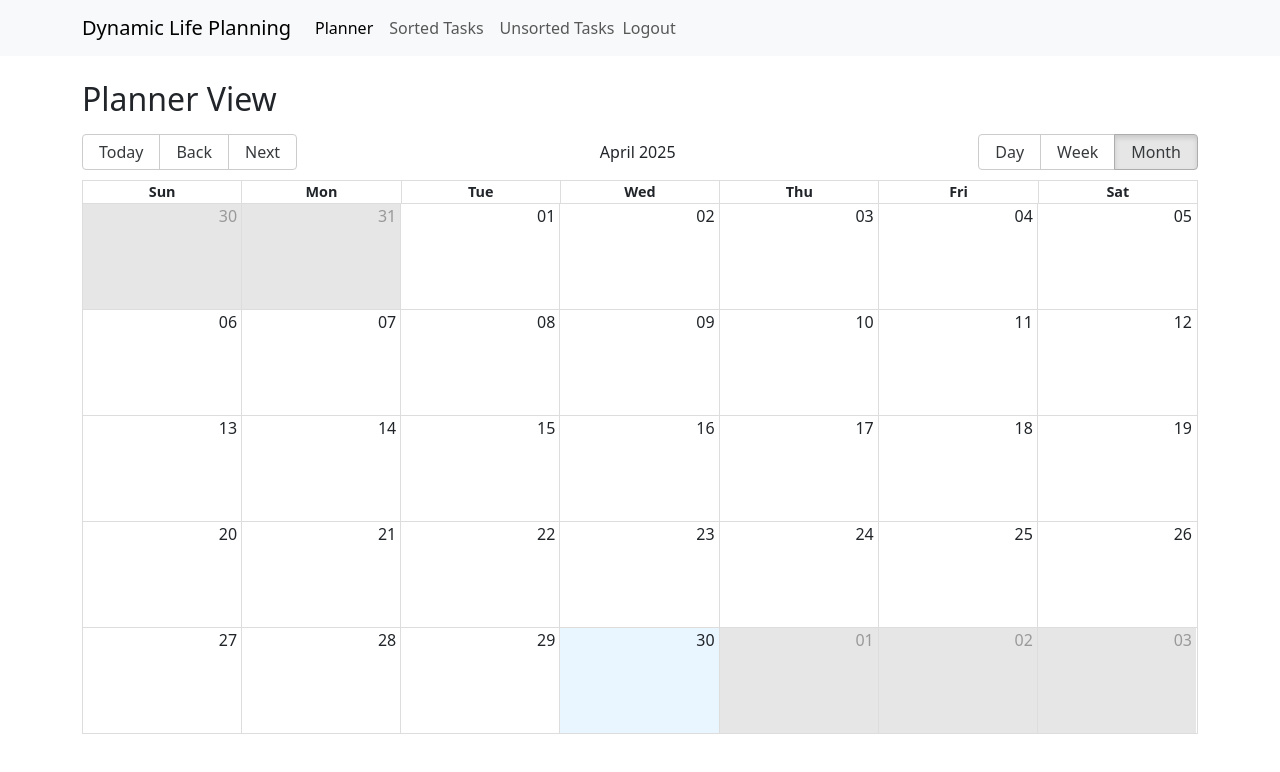
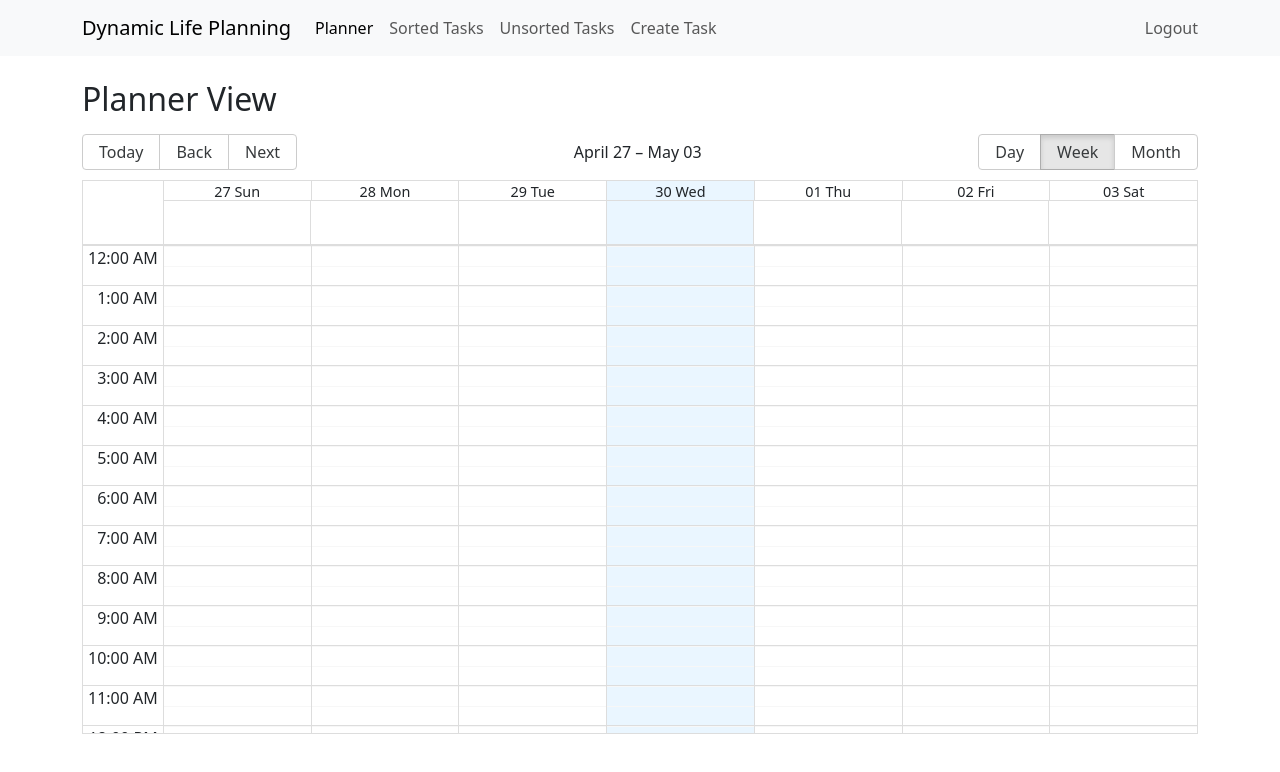
Before and after one commit to tokentrojan/Dynamic-Life-Planning, a React (Vite) app in the folder client/: page /planner in a window 1280 px wide. Shown: the top 772 px of the page. Built offline with nearby package versions, Linux system fonts and the light colour scheme; no server answers; sample sign-in values are in the browser's storage.

Commit message:
Task field updates + Task Creation
Updated task fields, corrected all instances to follow updated structure.
Created a taskCreation page that takes input from user
needs to be able to write to DB

```diff
--- a/client/package.json
+++ b/client/package.json
@@ -17,13 +17,15 @@
     "react-big-calendar": "^1.18.0",
     "react-bootstrap": "^2.10.9",
     "react-dom": "^19.0.0",
-    "react-router-dom": "^7.5.3"
+    "react-router-dom": "^7.5.3",
+    "uuid": "^11.1.0"
   },
   "devDependencies": {
     "@eslint/js": "^9.21.0",
     "@types/react": "^19.1.2",
     "@types/react-big-calendar": "^1.16.1",
     "@types/react-dom": "^19.0.4",
+    "@types/uuid": "^10.0.0",
     "@vitejs/plugin-react": "^4.3.4",
     "eslint": "^9.21.0",
     "eslint-plugin-react-hooks": "^5.1.0",
--- a/client/src/App.tsx
+++ b/client/src/App.tsx
@@ -6,6 +6,7 @@ import Login from './pages/Login';
 import Planner from './pages/Planner';
 import SortedTasks from './pages/SortedTasks';
 import UnsortedTasks from './pages/UnsortedTasks';
+import CreateTask from './pages/CreateTask';
 import { useEffect, useState } from 'react';
 import { onAuthStateChanged } from 'firebase/auth';
 import { auth } from './firebase';
@@ -37,6 +38,7 @@ function App() {
         <Route path="/planner" element={isAuthenticated ? <Planner /> : <Navigate to="/login" />} />
         <Route path="/sorted" element={isAuthenticated ? <SortedTasks /> : <Navigate to="/login" />} />
         <Route path="/unsorted" element={isAuthenticated ? <UnsortedTasks /> : <Navigate to="/login" />} />
+        <Route path="/create" element={isAuthenticated ? <CreateTask /> : <Navigate to="/login"/>} />
         <Route path="*" element={<Navigate to={isAuthenticated ? "/planner" : "/login"} />} />
         <Route path="/signup" element={<SignUp />} />
       </Routes>
--- a/client/src/components/NavBar.tsx
+++ b/client/src/components/NavBar.tsx
@@ -1,8 +1,7 @@
-import { NavLink } from 'react-router-dom';
+import { NavLink, useNavigate } from 'react-router-dom';
 import { Navbar, Nav, Container } from 'react-bootstrap';
 import { signOut } from 'firebase/auth';
-import { auth } from '../firebase'; // adjust path if needed
-import { useNavigate } from 'react-router-dom';
+import { auth } from '../firebase';
 
 function AppNavbar() {
   const navigate = useNavigate();
@@ -15,16 +14,31 @@ function AppNavbar() {
       console.error('Error signing out:', error);
     }
   };
+
   return (
-    <Navbar bg="light" expand="lg">
+    <Navbar bg="light" expand="lg" style={{ backgroundColor: '#e0e0e0' }}>
       <Container>
         <Navbar.Brand href="/planner">Dynamic Life Planning</Navbar.Brand>
-        <Nav className="me-auto">
-          <NavLink className="nav-link" to="/planner">Planner</NavLink>
-          <NavLink className="nav-link" to="/sorted">Sorted Tasks</NavLink>
-          <NavLink className="nav-link" to="/unsorted">Unsorted Tasks</NavLink>
-          <button onClick={handleLogout} className="btn btn-link nav-link" style={{ padding: 0 }}>Logout </button>
-        </Nav>
+
+        <Navbar.Toggle aria-controls="navbar-nav" />
+        <Navbar.Collapse id="navbar-nav">
+          <Nav className="me-auto">
+            <NavLink className="nav-link" to="/planner">Planner</NavLink>
+            <NavLink className="nav-link" to="/sorted">Sorted Tasks</NavLink>
+            <NavLink className="nav-link" to="/unsorted">Unsorted Tasks</NavLink>
+            <NavLink className="nav-link" to="/create">Create Task</NavLink>
+          </Nav>
+
+          <Nav>
+            <button
+              onClick={handleLogout}
+              className="btn btn-link nav-link"
+              style={{ padding: 0 }}
+            >
+              Logout
+            </button>
+          </Nav>
+        </Navbar.Collapse>
       </Container>
     </Navbar>
   );
--- a/client/src/data/sampleTasks.ts
+++ b/client/src/data/sampleTasks.ts
@@ -1,28 +1,46 @@
-import { Task } from "../types/Task";
+import { Task } from '../types/Task';
 
 export const sampleTasks: Task[] = [
   {
-      id: '1',
-      title: 'WebDev Quiz',
-      dueDate: '2025-05-10T08:00:00',
-      duration: 45,
+    userID: 'demoUser',
+    taskID: 'task-001',
+    taskName: 'Finish Assignment',
+    taskDescription: 'Complete the React frontend assignment.',
+    dueDate: '2025-05-10T17:00:00',
     priority: 'high',
+    duration: 120,
     recurring: false,
+    completed: false
   },
   {
-      id: '2',
-      title: 'Touching Grass',
-      dueDate: '2025-05-13T18:00:00',
-      duration: 30,
-      priority: 'low',
+    userID: 'demoUser',
+    taskID: 'task-002',
+    taskName: 'Weekly Team Meeting',
+    taskDescription: 'Join the weekly sync-up with the team.',
+    dueDate: '2025-05-11T10:00:00',
+    priority: 'medium',
+    duration: 60,
     recurring: true,
+    recurringDay: 'Wednesday',
+    completed: false
   },
   {
-      id: '3',
-      title: 'TFT double-up Comp',
-      dueDate: '2025-05-23T14:00:00',
-      duration: 240,
-      priority: 'medium',
+    userID: 'demoUser',
+    taskID: 'task-003',
+    taskName: 'Read 10 pages of a book',
+    taskDescription: 'Part of morning routine reading.',
+    dueDate: '2025-05-09T13:00:00',
+    duration: 20,
     recurring: true,
+    recurringDay: 'Daily',
+    completed: false
   },
+  {
+    userID: 'demoUser',
+    taskID: 'task-004',
+    taskName: 'Grocery Shopping',
+    taskDescription: 'Buy food and essentials.',
+    dueDate: '2025-05-08T18:30:00',
+    completed: false
+  }
 ];
--- /dev/null
+++ b/client/src/pages/CreateTask.tsx
@@ -0,0 +1,119 @@
+import { useState } from 'react';
+import { Form, Button, Container } from 'react-bootstrap';
+import { useNavigate } from 'react-router-dom';
+import { db } from '../firebase';
+import { doc, setDoc } from 'firebase/firestore';
+import { useAuth } from '../AuthContext';
+import { v4 as uuid } from 'uuid';
+
+function CreateTask() {
+  const { currentUser } = useAuth();
+  const navigate = useNavigate();
+
+  const [taskName, setTaskName] = useState('');
+  const [taskDescription, setTaskDescription] = useState('');
+  const [dueDate, setDueDate] = useState('');
+  const [priority, setPriority] = useState('');
+  const [duration, setDuration] = useState<number | ''>('');
+  const [recurring, setRecurring] = useState(false);
+  const [recurringDay, setRecurringDay] = useState('');
+
+  const handleSubmit = async (e: React.FormEvent) => {
+    console.log("uuid:", uuid);
+    e.preventDefault();
+    if (!currentUser) return;
+
+    const taskID = uuid();
+
+    const newTask = {
+      userID: currentUser.uid,
+      taskID,
+      taskName,
+      taskDescription,
+      dueDate,
+      ...(priority && { priority }),
+      ...(duration && { duration: Number(duration) }),
+      ...(recurring && { recurring: true, recurringDay }),
+    };
+
+    const taskRef = doc(db, 'users', currentUser.uid, 'tasks', taskID);
+    await setDoc(taskRef, newTask);
+
+    navigate('/sorted'); // Redirect after creation
+  };
+
+  return (
+    <Container className="mt-4" style={{ maxWidth: 600 }}>
+      <h2>Create New Task</h2>
+      <Form onSubmit={handleSubmit}>
+        <Form.Group className="mb-3">
+          <Form.Label>Task Name *</Form.Label>
+          <Form.Control value={taskName} onChange={e => setTaskName(e.target.value)} required />
+        </Form.Group>
+
+        <Form.Group className="mb-3">
+          <Form.Label>Task Description *</Form.Label>
+          <Form.Control
+            as="textarea"
+            rows={3}
+            value={taskDescription}
+            onChange={e => setTaskDescription(e.target.value)}
+            required
+          />
+        </Form.Group>
+
+        <Form.Group className="mb-3">
+          <Form.Label>Due Date & Time *</Form.Label>
+          <Form.Control type="datetime-local" value={dueDate} onChange={e => setDueDate(e.target.value)} required />
+        </Form.Group>
+
+        <Form.Group className="mb-3">
+          <Form.Label>Priority</Form.Label>
+          <Form.Select value={priority} onChange={e => setPriority(e.target.value)}>
+            <option value="">-- None --</option>
+            <option value="low">Low</option>
+            <option value="medium">Medium</option>
+            <option value="high">High</option>
+          </Form.Select>
+        </Form.Group>
+
+        <Form.Group className="mb-3">
+          <Form.Label>Duration (minutes)</Form.Label>
+          <Form.Control
+            type="number"
+            value={duration}
+            onChange={e => setDuration(e.target.value === '' ? '' : Number(e.target.value))}
+            min={1}
+          />
+        </Form.Group>
+
+        <Form.Check
+          type="checkbox"
+          label="Recurring"
+          checked={recurring}
+          onChange={e => setRecurring(e.target.checked)}
+        />
+
+        {recurring && (
+          <Form.Group className="mb-3 mt-2">
+            <Form.Label>Recurring Day</Form.Label>
+            <Form.Select value={recurringDay} onChange={e => setRecurringDay(e.target.value)}>
+              <option value="">-- Select --</option>
+              <option value="Monday">Monday</option>
+              <option value="Tuesday">Tuesday</option>
+              <option value="Wednesday">Wednesday</option>
+              <option value="Thursday">Thursday</option>
+              <option value="Friday">Friday</option>
+              <option value="Saturday">Saturday</option>
+              <option value="Sunday">Sunday</option>
+            </Form.Select>
+          </Form.Group>
+        )}
+
+        <Button variant="primary" type="submit">Create Task</Button>
+      </Form>
+    </Container>
+  );
+}
+
+export default CreateTask;
--- a/client/src/pages/Planner.tsx
+++ b/client/src/pages/Planner.tsx
@@ -1,96 +1,60 @@
 import { useState } from 'react';
+import { Calendar, dateFnsLocalizer, Views } from 'react-big-calendar';
+import { format, parse, startOfWeek, getDay } from 'date-fns';
+import { enAU } from 'date-fns/locale';
 import 'react-big-calendar/lib/css/react-big-calendar.css';
-import { Calendar, dateFnsLocalizer, Views } from 'react-big-calendar';
-import { format } from 'date-fns';
-import { parse } from 'date-fns/parse';
-import { startOfWeek } from 'date-fns/startOfWeek';
-import { getDay } from 'date-fns/getDay';
-import { enAU } from 'date-fns/locale'; // For dd/mm/yyyy style
 import { Container } from 'react-bootstrap';
 import { sampleTasks } from '../data/sampleTasks';
 import { Task } from '../types/Task';
 
-// Setup for date-fns localization (dd/mm/yyyy)
-const locales = { 'en-AU': enAU };
+// Setup for date-fns
 const localizer = dateFnsLocalizer({
   format,
   parse,
   startOfWeek,
   getDay,
-  locales,
+  locales: { 'en-AU': enAU },
 });
 
-// Task type used for calendar events
+// Calendar display format
 type TaskEvent = {
   id: string;
   title: string;
   start: Date;
   end: Date;
-  priority: 'low' | 'medium' | 'high';
+  priority?: string;
 };
 
-
-
-// Custom task display inside calendar
-const EventCard = ({ event }: { event: TaskEvent }) => {
-  // Returns the Bootstrap badge class based on priority
-  const getBadgeColor = (priority: string) => {
-    switch (priority) {
-      case 'high': return 'danger';
-      case 'medium': return 'warning';
-      case 'low': return 'success';
-      default: return 'secondary';
-    }
-  };
-
-  // Display short info inside the calendar block
-  return (
-    <div className="p-1">
-      <strong>{event.title}</strong>
-      <br />
-      <span className={`badge bg-${getBadgeColor(event.priority)}`}>
-        {event.priority}
-      </span>
-    </div>
-  );
-};
-
-// Main Planner Component
-function Planner() {
-  const convertTasksToEvents = (tasks: Task[]): TaskEvent[] => {
-    return tasks.map(task => {
+const Planner = () => {
+  const convertTasksToEvents = (tasks: Task[]): TaskEvent[] =>
+    tasks.map((task) => {
       const start = new Date(task.dueDate);
-      const end = new Date(start.getTime() + task.duration * 60000); // add duration in minutes
+      const end = new Date(start.getTime() + (task.duration ?? 30) * 60000);
       return {
-        id: task.id,
-        title: task.title,
+        id: task.taskID,
+        title: task.taskName,
         start,
         end,
         priority: task.priority,
       };
     });
-  };
 
   const [events] = useState<TaskEvent[]>(convertTasksToEvents(sampleTasks));
 
   return (
-    <Container className = "mt-4">
+    <Container className="mt-4">
       <h2 className="mb-3">Planner View</h2>
-
       <Calendar
-        localizer={localizer}             // Formats date and time
-        events={events}                   // Your tasks go here
-        startAccessor="start"             // Field used for start time
-        endAccessor="end"                 // Field used for end time
-        views={[Views.DAY, Views.WEEK, Views.MONTH]} // Toggle between views
-        //defaultView={Views.DAY}          // Start on week view
-        style={{ height: 600 }}           // Height of the calendar
-        components={{
-          event: EventCard               // Custom renderer for each task
-        }}
+        localizer={localizer}
+        events={events}
+        startAccessor="start"
+        endAccessor="end"
+        views={[Views.DAY, Views.WEEK, Views.MONTH]}
+        defaultView={Views.WEEK}
+        style={{ height: 600 }}
       />
     </Container>
   );
-}
+};
 
 export default Planner;
--- a/client/src/pages/SortedTasks.tsx
+++ b/client/src/pages/SortedTasks.tsx
@@ -1,74 +1,26 @@
-import { useState } from 'react';
-import { Container, Form } from 'react-bootstrap';
+import { Container } from 'react-bootstrap';
+import { Task } from '../types/Task';
 import TaskCard from '../components/TaskCard';
-import { Task } from '../types/Task';
+import { sampleTasks } from '../data/sampleTasks';
 
-const tasks: Task[] = [
-  {
-    id: '1',
-    title: 'WebDev Quiz',
-    dueDate: '2025-05-01T08:00:00',
-    duration: 45,
-    priority: 'high',
-    recurring: false,
-  },
-  {
-    id: '2',
-    title: 'Touching Grass',
-    dueDate: '2025-05-03T18:00:00',
-    duration: 30,
-    priority: 'low',
-    recurring: true,
-  },
-  {
-    id: '3',
-    title: 'TFT double-up Comp',
-    dueDate: '2025-05-03T14:00:00',
-    duration: 240,
-    priority: 'medium',
-    recurring: true,
-  },
-];
-
-const priorityValue = { high: 1, medium: 2, low: 3 };
-
-function SortedTasks() {
-  const [sortBy, setSortBy] = useState<'priority' | 'dueDate' | 'duration'>('priority');
-
-  const sortedTasks = [...tasks].sort((a, b) => {
-    if (sortBy === 'priority') {
-      return priorityValue[a.priority] - priorityValue[b.priority];
-    }
-    if (sortBy === 'dueDate') {
-      return new Date(a.dueDate).getTime() - new Date(b.dueDate).getTime();
-    }
-    if (sortBy === 'duration') {
-      return a.duration - b.duration;
-    }
-    return 0;
+const SortedTasks = () => {
+  // Example sort: by priority then due date
+  const sortedTasks: Task[] = [...sampleTasks].sort((a, b) => {
+    const priorityOrder = { high: 1, medium: 2, low: 3 };
+    const pA = priorityOrder[a.priority ?? 'low'];
+    const pB = priorityOrder[b.priority ?? 'low'];
+    if (pA !== pB) return pA - pB;
+    return new Date(a.dueDate).getTime() - new Date(b.dueDate).getTime();
   });
 
   return (
     <Container className="mt-4">
-      <h2 className="mb-3">Sorted Task List</h2>
-
-      <Form.Group className="mb-4" controlId="sortBy">
-        <Form.Label>Sort by:</Form.Label>
-        <Form.Select
-          value={sortBy}
-          onChange={(e) => setSortBy(e.target.value as 'priority' | 'dueDate' | 'duration')}
-        >
-          <option value="priority">Priority</option>
-          <option value="dueDate">Due Date</option>
-          <option value="duration">Duration</option>
-        </Form.Select>
-      </Form.Group>
-
+      <h2 className="mb-3">Sorted Tasks</h2>
       {sortedTasks.map((task) => (
-        <TaskCard key={task.id} task={task} />
+        <TaskCard key={task.taskID} task={task} />
       ))}
     </Container>
   );
-}
+};
 
 export default SortedTasks;
```
Also changed, not shown: client/src/components/TaskCard.tsx (+20 -64 lines), client/src/types/Task.ts (+10 -6 lines). Lines whose indentation alone changed are shown as unchanged.
